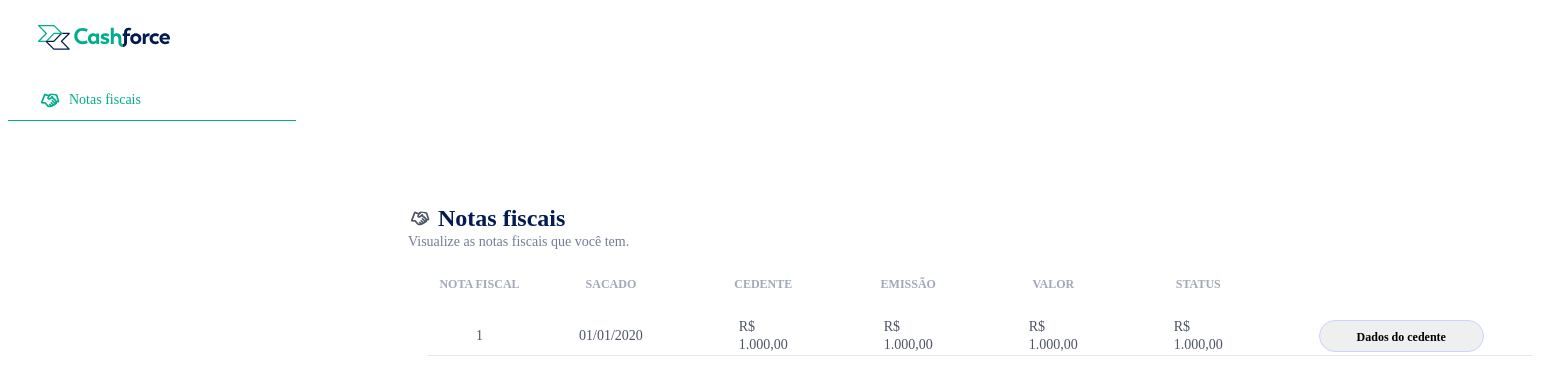
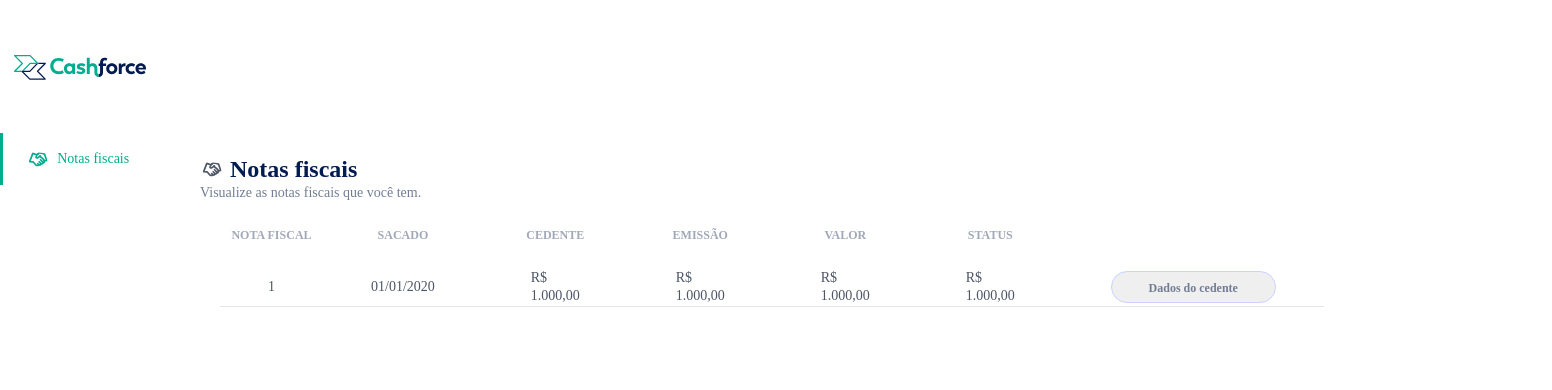
Before and after one commit to Fedolfo/front-end-cash-force, a Vue app: page / in a window 1280 px wide. Shown: the top 390 px of the page, 1552 px wide, since content can reach past the window. Built offline with nearby package versions, Linux system fonts and the light colour scheme.

Commit message:
[style]: arruma estilização para flex-box

```diff
--- a/src/App.vue
+++ b/src/App.vue
@@ -21,12 +21,18 @@ export default {
 </script>
 
 <style>
+* {
+  box-sizing: border-box;
+  margin: 0;
+  padding: 0;
+}
+
 #app {
   font-family: Avenir, Helvetica, Arial, sans-serif;
   -webkit-font-smoothing: antialiased;
   -moz-osx-font-smoothing: grayscale;
   text-align: center;
   color: #2c3e50;
-  margin-top: 60px;
+  /* margin-top: 60px; */
 }
 </style>
--- a/src/components/TableOrders.vue
+++ b/src/components/TableOrders.vue
@@ -60,9 +60,9 @@ export default {
 .container-conteudo {
   display: flex;
   flex-direction: column;
-  align-items: center;
   align-items: flex-start;
-  margin-left: 400px;
+  margin-top: 155px;
+  margin-left: 40px;
 }
 
 .container-conteudo .container-text-proposta h3 {
@@ -82,7 +82,6 @@ export default {
   font-weight: 400;
   font-size: 14px;
   line-height: 20px;
-
   color: #727d94;
 }
 
@@ -155,6 +154,7 @@ export default {
   height: 32px;
   border: 1px solid #cad3ff;
   border-radius: 24px;
+  color: #727d94;
   font-family: 'DM Sans';
   font-style: normal;
   font-weight: 700;
--- a/src/views/PageOrders.vue
+++ b/src/views/PageOrders.vue
@@ -1,22 +1,20 @@
 <template>
   <div>
     <div class="sider-fornecedor">
+      <div class="sider-menu">
         <div class="logo-cash-force">
           <img src="../assets/Logo.svg" alt="logo" />
         </div>
         <div class="menu-button">
           <h5 class="menu-name">
-          <img
-            src="../assets/proposta.svg"
-            alt="proposta"
-            class="logo-proposta"
-          />
+            <img src="../assets/proposta.svg" alt="proposta" />
             Notas fiscais
           </h5>
         </div>
       </div>
       <div>
         <TableOrders />
+      </div>
     </div>
   </div>
 </template>
@@ -40,34 +38,34 @@ export default {
   padding: 0;
 }
 
-.menu-button {
-  border-bottom: #00ad8c solid 1px;
-  padding-bottom: 10px;
-  width: 100%;
+.sider-fornecedor {
+  display: flex;
+  flex-direction: row;
+  justify-content: flex-start;
+  height: 100vh;
+  width: 18em;
 }
 
-.sider-fornecedor {
+.menu-button {
+  padding-bottom: 26px;
+  margin-top: 48px;
+  height: 52px;
   display: flex;
-  flex-direction: column;
-  justify-content: flex-start;
-  align-items: flex-start;
-  width: 288px;
-  height: 144px;
+  align-items: center;
+  box-shadow: inset 3px 0 0.1px 0 #00ad8c;
 }
 
 .logo-cash-force {
-  position: absolute;
-  width: 160px;
-  height: 30px;
-  left: 24px;
-  top: 25px;
+  margin-top: 55px;
+  width: 10em;
+  height: 1.875em;
 }
 
 .menu-name {
   display: flex;
   align-items: center;
-  margin-top: 30px;
-  margin-left: 30px;
+  margin-top: 1.875em;
+  margin-left: 1.875em;
   font-family: 'DM Sans';
   font-style: normal;
   font-weight: 500;
@@ -76,8 +74,7 @@ export default {
   color: #00ad8c;
 }
 
-.logo-proposta {
+.menu-name img {
   margin-right: 7px;
-  color: #00ad8c;
 }
 </style>
```
Lines whose indentation alone changed are shown as unchanged.
